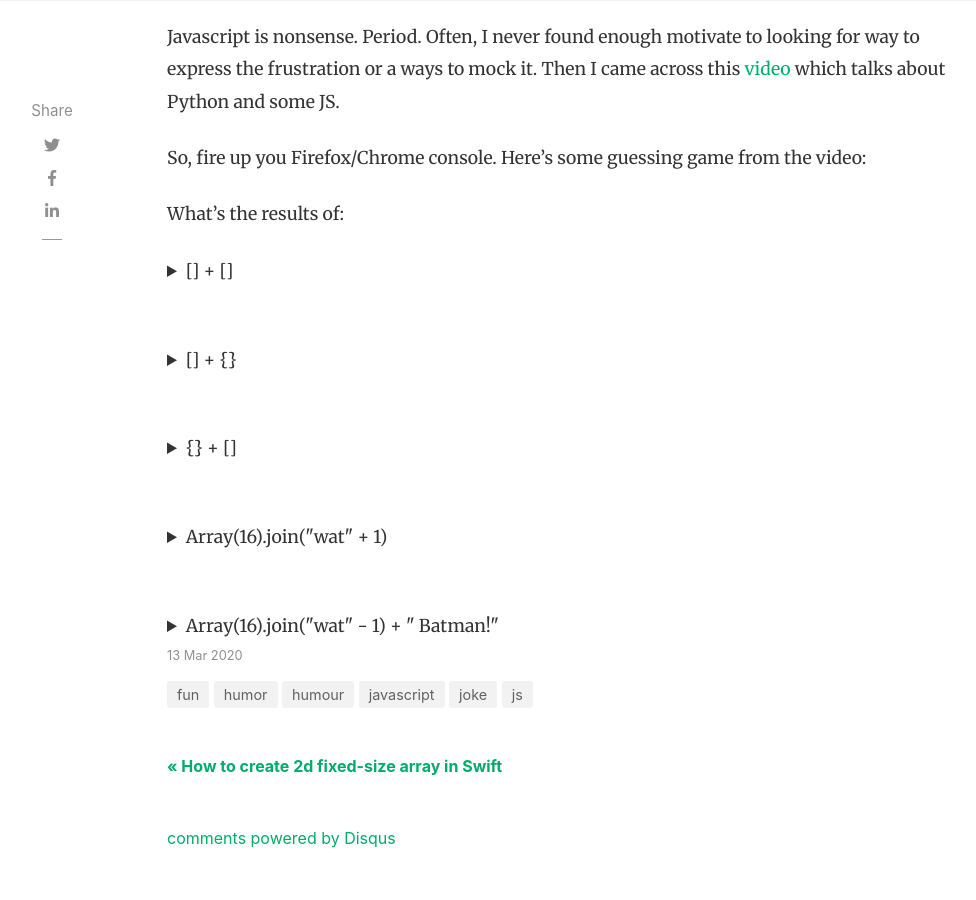
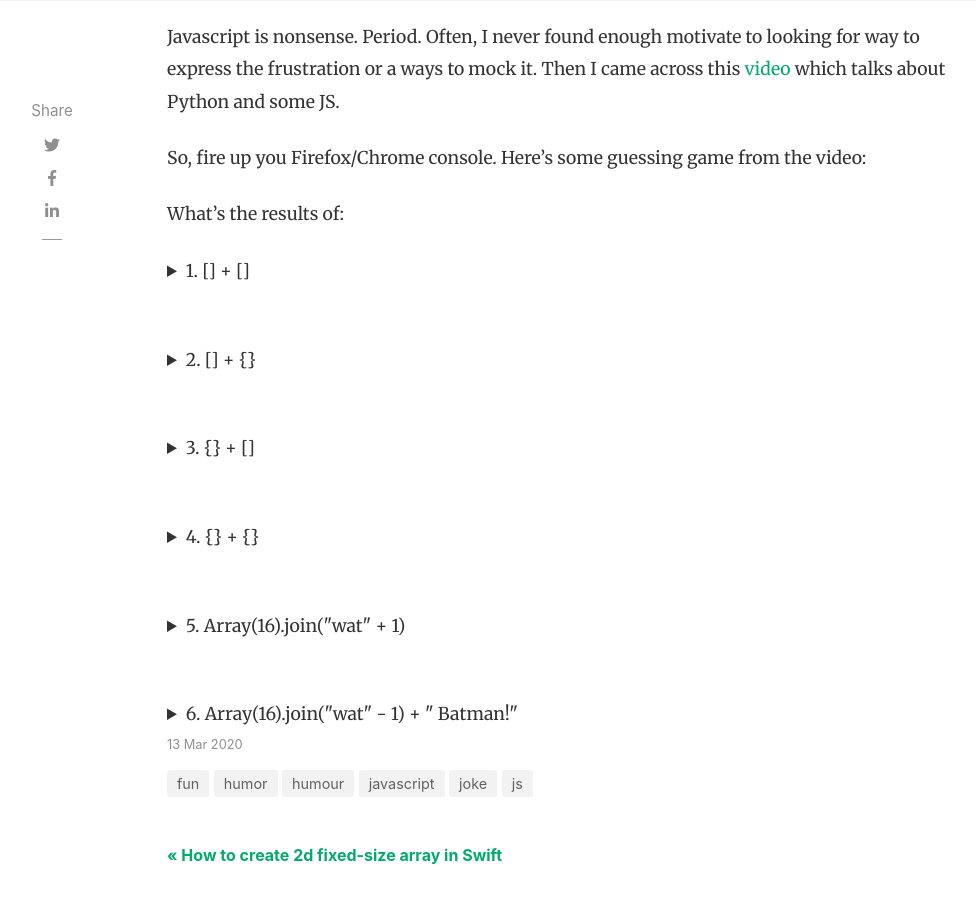
Before and after one commit to MarcoLeongDev/MarcoLeongDev.github.io, a Jekyll site: the page built from _posts/2020-03-13-javascript-nonsense.md, in a window 1280 px wide and 900 px high, scrolled down 260 px. Shown: the whole window, without its empty margins (118-1094 px from the left). Built offline with Jekyll 4.4.1, drawn with Linux system fonts in a browser that asks for light colours; nearby versions of some CDN libraries; comment, search, counter and statistics services are not loaded.

Commit message:
Update 2020-03-13-javascript-nonsense.md

```diff
--- a/_posts/2020-03-13-javascript-nonsense.md
+++ b/_posts/2020-03-13-javascript-nonsense.md
@@ -18,30 +18,36 @@ So, fire up you Firefox/Chrome console. Here's some guessing game from the video
 What's the results of:
 
 <details>
-    <summary>[] + []</summary>
-    `"" // empty string`
+    <summary>1. [] + []</summary>
+    <code>"" // empty string</code>
 </details>
 <br/>
 
 <details>
-    <summary>[] + {}</summary>
-    [object Object] // an object
+    <summary>2. [] + {}</summary>
+    <code>[object Object] // an object</code>
 </details>
 <br/>
 
 <details>
-    <summary>{} + []</summary>
-    0 // a number
+    <summary>3. {} + []</summary>
+    <code>0 // a number</code>
 </details>
 <br/>
 
 <details>
-    <summary>Array(16).join("wat" + 1)</summary>
-    wat1wat1wat1wat1wat1wat1wat1wat1wat1wat1wat1wat1wat1wat1wat1wat1
+    <summary>4. {} + {}</summary>
+    <code>NaN</code>
 </details>
 <br/>
 
 <details>
-    <summary>Array(16).join("wat" - 1) + " Batman!"</summary>
-    NaNNaNNaNNaNNaNNaNNaNNaNNaNNaNNaNNaNNaNNaNNaNNaN Batmant!
+    <summary>5. Array(16).join("wat" + 1)</summary>
+    <code>wat1wat1wat1wat1wat1wat1wat1wat1wat1wat1wat1wat1wat1wat1wat1wat1</code>
 </details>
+<br/>
+
+<details>
+    <summary>6. Array(16).join("wat" - 1) + " Batman!"</summary>
+    <code>NaNNaNNaNNaNNaNNaNNaNNaNNaNNaNNaNNaNNaNNaNNaNNaN Batmant!</code>
+</details>
```
